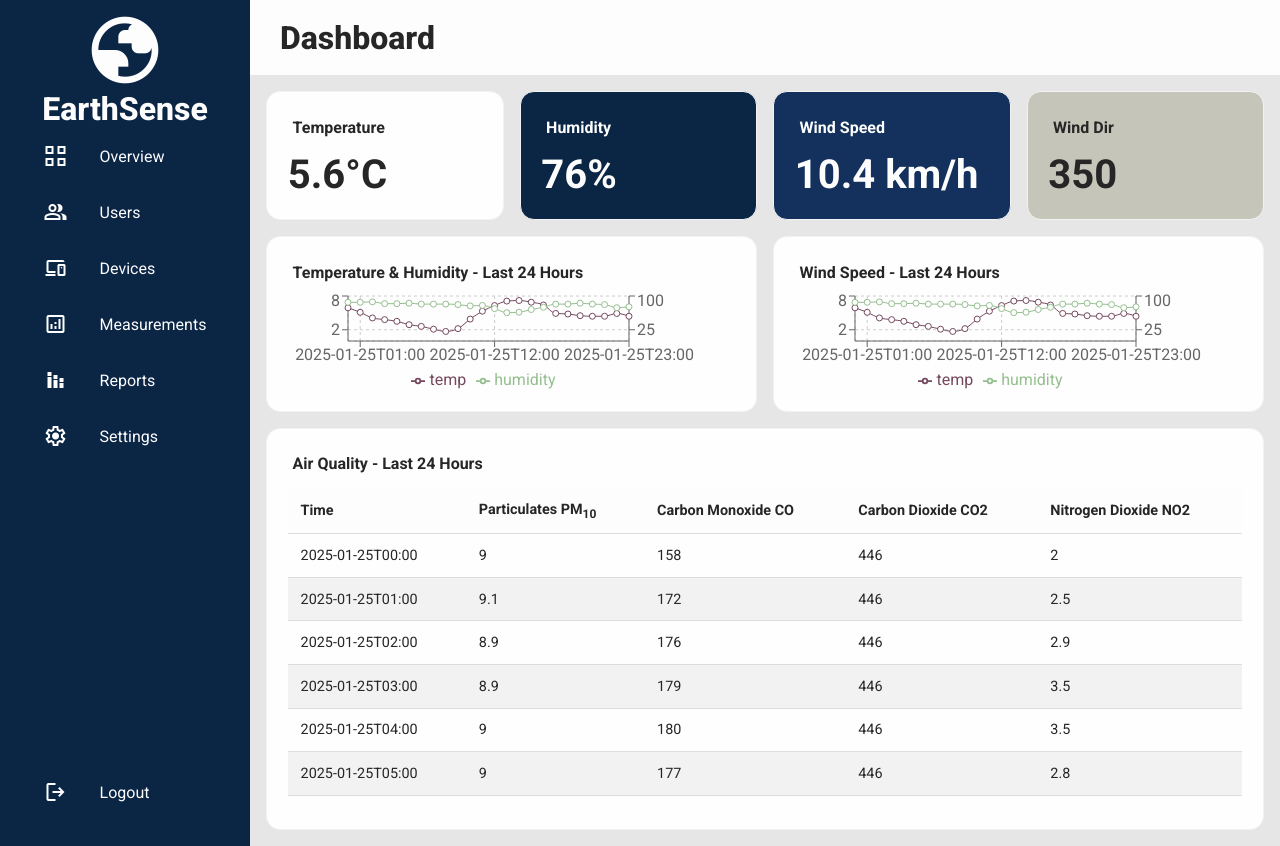
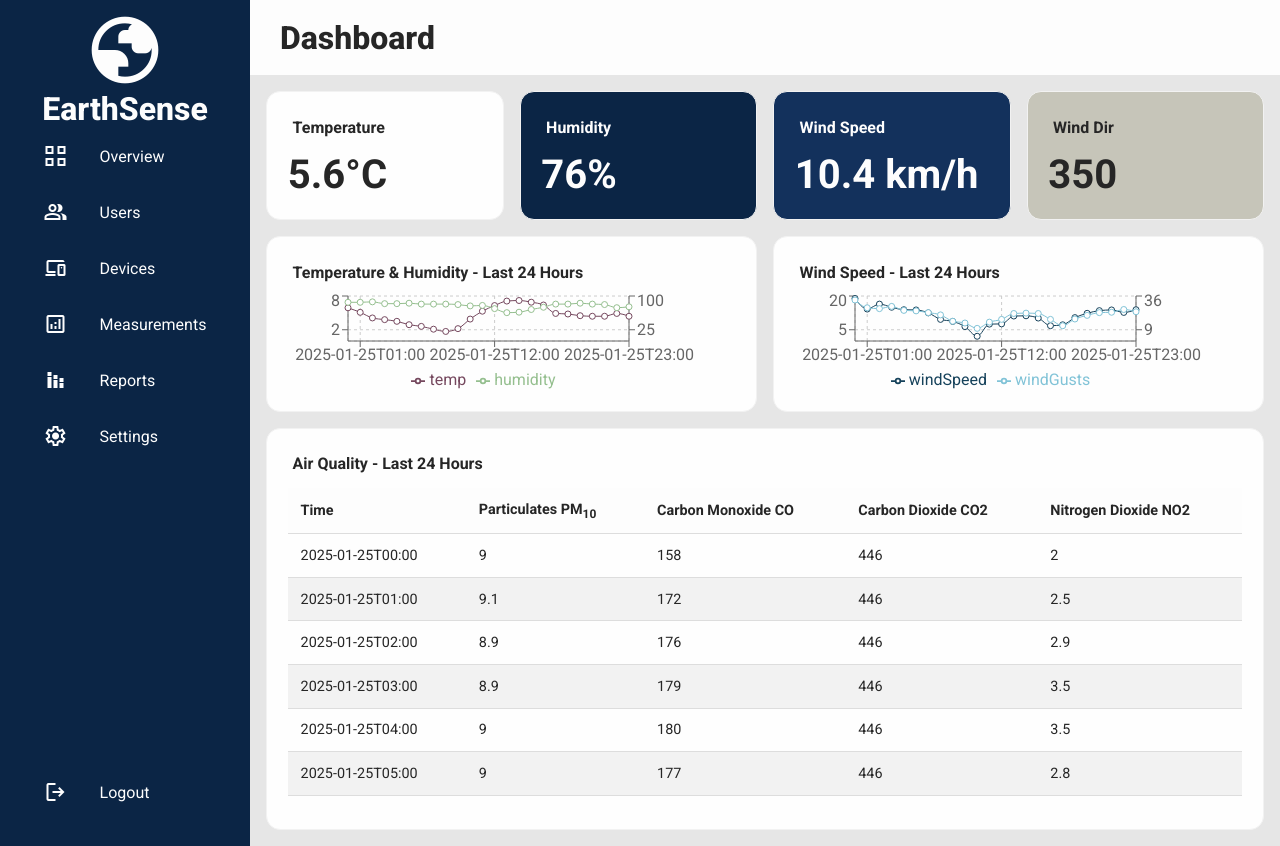
Before and after one commit to alittlebroken/earthsense, a React (Vite) app: page / in a window 1280 px wide. Built offline with nearby package versions, Linux system fonts and the light colour scheme.

Commit message:
added prop to allow config of line chart data easier

```diff
--- a/src/features/DashChart/DashChart.jsx
+++ b/src/features/DashChart/DashChart.jsx
@@ -13,6 +13,7 @@ const DashChart = (props) => {
     const {
         title,
         dataId,
+        dataKeys,
         classes
     } = props;
 
@@ -38,8 +39,11 @@ const DashChart = (props) => {
                            <YAxis yAxisId="right" orientation="right" />
                            <Tooltip />
                            <Legend />
-                           <Line yAxisId="left" type="monotone" dataKey="temp" stroke="#75485E" />
-                           <Line yAxisId="right" type="monotone" dataKey="humidity" stroke="#95BF8F" />
+                           {dataKeys && dataKeys.map(key => {
+                            return (
+                                <Line yAxisId={key.yAxisId} type="monotone" dataKey={key.name} stroke={key.colour} />
+                            )
+                           })}
                            </LineChart>
                        </ResponsiveContainer>
 
--- a/src/features/DashCharts/DashCharts.jsx
+++ b/src/features/DashCharts/DashCharts.jsx
@@ -15,8 +15,8 @@ const DashCharts = (props) => {
     return (
         <section className={styles}>
 
-            <DashChart title="Temperature & Humidity - Last 24 Hours" dataId="historicalData" />
-            <DashChart title="Wind Speed - Last 24 Hours" dataId="historicalData" />
+            <DashChart title="Temperature & Humidity - Last 24 Hours" dataId="historicalData" dataKeys={[{ name: "temp", yAxisId: "left", colour: "#75485E"}, { name: "humidity", yAxisId: "right", colour: "#95BF8F"}]} />
+            <DashChart title="Wind Speed - Last 24 Hours" dataId="historicalData" dataKeys={[{ name: "windSpeed", yAxisId: "left", colour: "#16425B"}, { name: "windGusts", yAxisId: "right", colour: "#81C3D7"}]}/>
 
         </section>
     )
```
